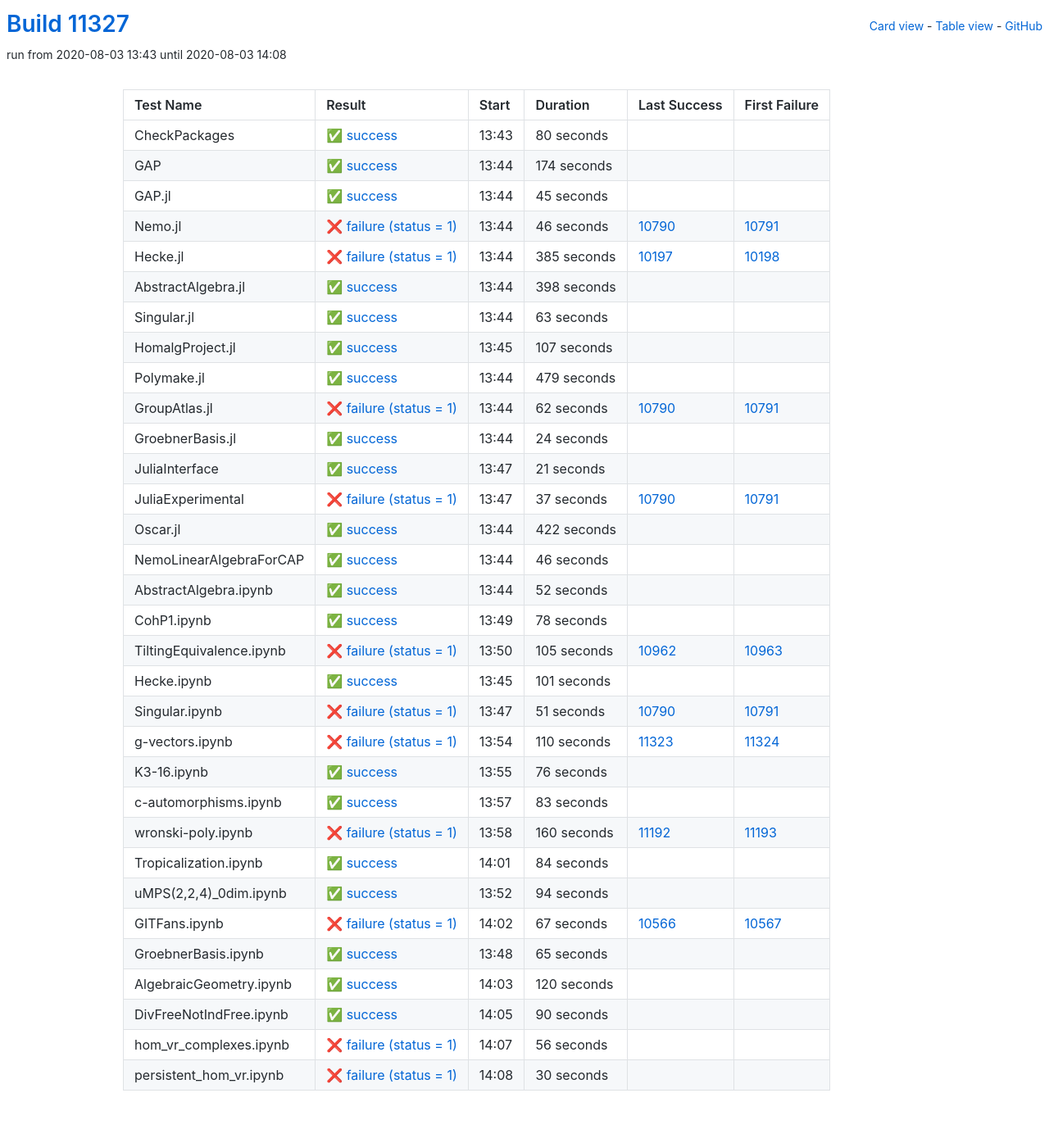
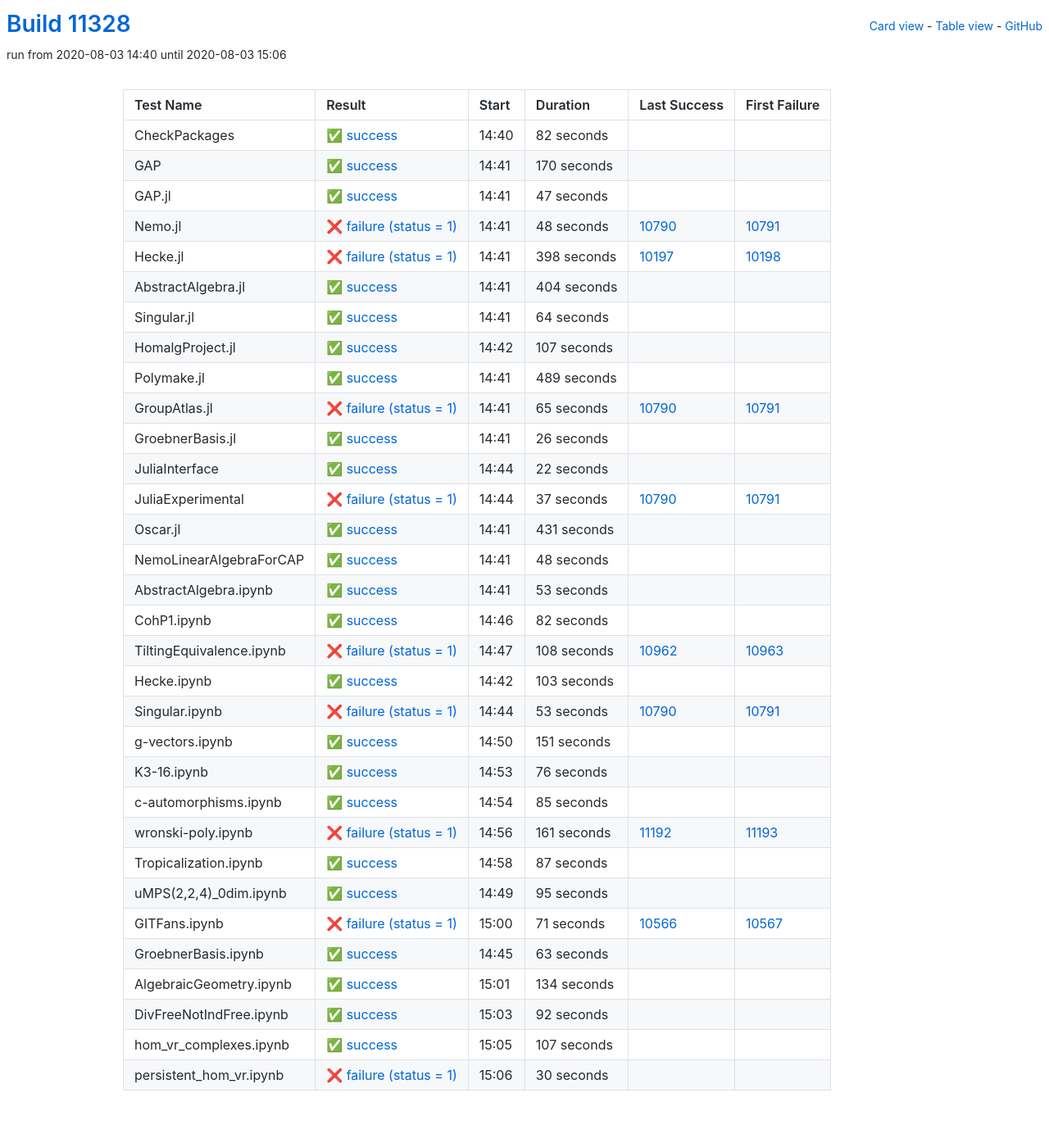
Before and after one commit to oscar-system/oscar-ci-status, a Jekyll site: the page built from table.html, in a window 1280 px wide. Shown: the whole page at 82% size. Built offline with Jekyll 4.4.1, drawn with Linux system fonts in a browser that asks for light colours.

Commit message:
Build #11328

```diff
--- a/_data/ci.yml
+++ b/_data/ci.yml
@@ -1,6 +1,6 @@
 ---
-build: 11327
-build_url: https://oscarci.mathematik.uni-kl.de/job/oscar/11327/
+build: 11328
+build_url: https://oscarci.mathematik.uni-kl.de/job/oscar/11328/
 job: oscar
 organization: oscar-system
 repo: oscar-ci-status
@@ -8,92 +8,92 @@
 tests:
 - name: CheckPackages
   id: checkpackages
-  log: https://oscarci.mathematik.uni-kl.de/job/oscar/11327/artifact/logs/build-11327/CheckPackages.log
-  start: 2020-08-03 13:43
+  log: https://oscarci.mathematik.uni-kl.de/job/oscar/11328/artifact/logs/build-11328/CheckPackages.log
+  start: 2020-08-03 14:40
   success: true
   exitcode: 0
   status: success
-  duration: 80
+  duration: 82
   last_success: false
   last_success_url:
   first_failure: false
   first_failure_url:
 - name: GAP
   id: gap
-  log: https://oscarci.mathematik.uni-kl.de/job/oscar/11327/artifact/logs/build-11327/GAP.log
-  start: 2020-08-03 13:44
+  log: https://oscarci.mathematik.uni-kl.de/job/oscar/11328/artifact/logs/build-11328/GAP.log
+  start: 2020-08-03 14:41
   success: true
   exitcode: 0
   status: success
-  duration: 174
+  duration: 170
   last_success: false
   last_success_url:
   first_failure: false
   first_failure_url:
 - name: GAP.jl
   id: gap-jl
-  log: https://oscarci.mathematik.uni-kl.de/job/oscar/11327/artifact/logs/build-11327/GAP.jl.log
-  start: 2020-08-03 13:44
+  log: https://oscarci.mathematik.uni-kl.de/job/oscar/11328/artifact/logs/build-11328/GAP.jl.log
+  start: 2020-08-03 14:41
   success: true
   exitcode: 0
   status: success
-  duration: 45
+  duration: 47
   last_success: false
   last_success_url:
   first_failure: false
   first_failure_url:
 - name: Nemo.jl
   id: nemo-jl
-  log: https://oscarci.mathematik.uni-kl.de/job/oscar/11327/artifact/logs/build-11327/Nemo.jl.log
-  start: 2020-08-03 13:44
+  log: https://oscarci.mathematik.uni-kl.de/job/oscar/11328/artifact/logs/build-11328/Nemo.jl.log
+  start: 2020-08-03 14:41
   success: false
   exitcode: 1
   status: failure
-  duration: 46
+  duration: 48
   last_success: 10790
   last_success_url: https://oscarci.mathematik.uni-kl.de/job/oscar/10790/
   first_failure: 10791
   first_failure_url: https://oscarci.mathematik.uni-kl.de/job/oscar/10791/
 - name: Hecke.jl
   id: hecke-jl
-  log: https://oscarci.mathematik.uni-kl.de/job/oscar/11327/artifact/logs/build-11327/Hecke.jl.log
-  start: 2020-08-03 13:44
+  log: https://oscarci.mathematik.uni-kl.de/job/oscar/11328/artifact/logs/build-11328/Hecke.jl.log
+  start: 2020-08-03 14:41
   success: false
   exitcode: 1
   status: failure
-  duration: 385
+  duration: 398
   last_success: 10197
   last_success_url: https://oscarci.mathematik.uni-kl.de/job/oscar/10197/
   first_failure: 10198
   first_failure_url: https://oscarci.mathematik.uni-kl.de/job/oscar/10198/
 - name: AbstractAlgebra.jl
   id: abstractalgebra-jl
-  log: https://oscarci.mathematik.uni-kl.de/job/oscar/11327/artifact/logs/build-11327/AbstractAlgebra.jl.log
-  start: 2020-08-03 13:44
+  log: https://oscarci.mathematik.uni-kl.de/job/oscar/11328/artifact/logs/build-11328/AbstractAlgebra.jl.log
+  start: 2020-08-03 14:41
   success: true
   exitcode: 0
   status: success
-  duration: 398
+  duration: 404
   last_success: false
   last_success_url:
   first_failure: false
   first_failure_url:
 - name: Singular.jl
   id: singular-jl
-  log: https://oscarci.mathematik.uni-kl.de/job/oscar/11327/artifact/logs/build-11327/Singular.jl.log
-  start: 2020-08-03 13:44
+  log: https://oscarci.mathematik.uni-kl.de/job/oscar/11328/artifact/logs/build-11328/Singular.jl.log
+  start: 2020-08-03 14:41
   success: true
   exitcode: 0
   status: success
-  duration: 63
+  duration: 64
   last_success: false
   last_success_url:
   first_failure: false
   first_failure_url:
 - name: HomalgProject.jl
   id: homalgproject-jl
-  log: https://oscarci.mathematik.uni-kl.de/job/oscar/11327/artifact/logs/build-11327/HomalgProject.jl.log
-  start: 2020-08-03 13:45
+  log: https://oscarci.mathematik.uni-kl.de/job/oscar/11328/artifact/logs/build-11328/HomalgProject.jl.log
+  start: 2020-08-03 14:42
   success: true
   exitcode: 0
   status: success
@@ -104,56 +104,56 @@
   first_failure_url:
 - name: Polymake.jl
   id: polymake-jl
-  log: https://oscarci.mathematik.uni-kl.de/job/oscar/11327/artifact/logs/build-11327/Polymake.jl.log
-  start: 2020-08-03 13:44
+  log: https://oscarci.mathematik.uni-kl.de/job/oscar/11328/artifact/logs/build-11328/Polymake.jl.log
+  start: 2020-08-03 14:41
   success: true
   exitcode: 0
   status: success
-  duration: 479
+  duration: 489
   last_success: false
   last_success_url:
   first_failure: false
   first_failure_url:
 - name: GroupAtlas.jl
   id: groupatlas-jl
-  log: https://oscarci.mathematik.uni-kl.de/job/oscar/11327/artifact/logs/build-11327/GroupAtlas.jl.log
-  start: 2020-08-03 13:44
+  log: https://oscarci.mathematik.uni-kl.de/job/oscar/11328/artifact/logs/build-11328/GroupAtlas.jl.log
+  start: 2020-08-03 14:41
   success: false
   exitcode: 1
   status: failure
-  duration: 62
+  duration: 65
   last_success: 10790
   last_success_url: https://oscarci.mathematik.uni-kl.de/job/oscar/10790/
   first_failure: 10791
   first_failure_url: https://oscarci.mathematik.uni-kl.de/job/oscar/10791/
 - name: GroebnerBasis.jl
   id: groebnerbasis-jl
-  log: https://oscarci.mathematik.uni-kl.de/job/oscar/11327/artifact/logs/build-11327/GroebnerBasis.jl.log
-  start: 2020-08-03 13:44
+  log: https://oscarci.mathematik.uni-kl.de/job/oscar/11328/artifact/logs/build-11328/GroebnerBasis.jl.log
+  start: 2020-08-03 14:41
   success: true
   exitcode: 0
   status: success
-  duration: 24
+  duration: 26
   last_success: false
   last_success_url:
   first_failure: false
   first_failure_url:
 - name: JuliaInterface
   id: juliainterface
-  log: https://oscarci.mathematik.uni-kl.de/job/oscar/11327/artifact/logs/build-11327/JuliaInterface.log
-  start: 2020-08-03 13:47
+  log: https://oscarci.mathematik.uni-kl.de/job/oscar/11328/artifact/logs/build-11328/JuliaInterface.log
+  start: 2020-08-03 14:44
   success: true
   exitcode: 0
   status: success
-  duration: 21
+  duration: 22
   last_success: false
   last_success_url:
   first_failure: false
   first_failure_url:
 - name: JuliaExperimental
   id: juliaexperimental
-  log: https://oscarci.mathematik.uni-kl.de/job/oscar/11327/artifact/logs/build-11327/JuliaExperimental.log
-  start: 2020-08-03 13:47
+  log: https://oscarci.mathematik.uni-kl.de/job/oscar/11328/artifact/logs/build-11328/JuliaExperimental.log
+  start: 2020-08-03 14:44
   success: false
   exitcode: 1
   status: failure
@@ -164,104 +164,104 @@
   first_failure_url: https://oscarci.mathematik.uni-kl.de/job/oscar/10791/
 - name: Oscar.jl
   id: oscar-jl
-  log: https://oscarci.mathematik.uni-kl.de/job/oscar/11327/artifact/logs/build-11327/Oscar.jl.log
-  start: 2020-08-03 13:44
+  log: https://oscarci.mathematik.uni-kl.de/job/oscar/11328/artifact/logs/build-11328/Oscar.jl.log
+  start: 2020-08-03 14:41
   success: true
   exitcode: 0
   status: success
-  duration: 422
+  duration: 431
   last_success: false
   last_success_url:
   first_failure: false
   first_failure_url:
 - name: NemoLinearAlgebraForCAP
   id: nemolinearalgebraforcap
-  log: https://oscarci.mathematik.uni-kl.de/job/oscar/11327/artifact/logs/build-11327/NemoLinearAlgebraForCAP.log
-  start: 2020-08-03 13:44
+  log: https://oscarci.mathematik.uni-kl.de/job/oscar/11328/artifact/logs/build-11328/NemoLinearAlgebraForCAP.log
+  start: 2020-08-03 14:41
   success: true
   exitcode: 0
   status: success
-  duration: 46
+  duration: 48
   last_success: false
   last_success_url:
   first_failure: false
   first_failure_url:
 - name: AbstractAlgebra.ipynb
   id: abstractalgebra-ipynb
-  log: https://oscarci.mathematik.uni-kl.de/job/oscar/11327/artifact/logs/build-11327/AbstractAlgebra.ipynb.log
-  start: 2020-08-03 13:44
+  log: https://oscarci.mathematik.uni-kl.de/job/oscar/11328/artifact/logs/build-11328/AbstractAlgebra.ipynb.log
+  start: 2020-08-03 14:41
   success: true
   exitcode: 0
   status: success
-  duration: 52
+  duration: 53
   last_success: false
   last_success_url:
   first_failure: false
   first_failure_url:
 - name: CohP1.ipynb
   id: cohp1-ipynb
-  log: https://oscarci.mathematik.uni-kl.de/job/oscar/11327/artifact/logs/build-11327/CohP1.ipynb.log
-  start: 2020-08-03 13:49
+  log: https://oscarci.mathematik.uni-kl.de/job/oscar/11328/artifact/logs/build-11328/CohP1.ipynb.log
+  start: 2020-08-03 14:46
   success: true
   exitcode: 0
   status: success
-  duration: 78
+  duration: 82
   last_success: false
   last_success_url:
   first_failure: false
   first_failure_url:
 - name: TiltingEquivalence.ipynb
   id: tiltingequivalence-ipynb
-  log: https://oscarci.mathematik.uni-kl.de/job/oscar/11327/artifact/logs/build-11327/TiltingEquivalence.ipynb.log
-  start: 2020-08-03 13:50
+  log: https://oscarci.mathematik.uni-kl.de/job/oscar/11328/artifact/logs/build-11328/TiltingEquivalence.ipynb.log
+  start: 2020-08-03 14:47
   success: false
   exitcode: 1
   status: failure
-  duration: 105
+  duration: 108
   last_success: 10962
   last_success_url: https://oscarci.mathematik.uni-kl.de/job/oscar/10962/
   first_failure: 10963
   first_failure_url: https://oscarci.mathematik.uni-kl.de/job/oscar/10963/
 - name: Hecke.ipynb
   id: hecke-ipynb
-  log: https://oscarci.mathematik.uni-kl.de/job/oscar/11327/artifact/logs/build-11327/Hecke.ipynb.log
-  start: 2020-08-03 13:45
+  log: https://oscarci.mathematik.uni-kl.de/job/oscar/11328/artifact/logs/build-11328/Hecke.ipynb.log
+  start: 2020-08-03 14:42
   success: true
   exitcode: 0
   status: success
-  duration: 101
+  duration: 103
   last_success: false
   last_success_url:
   first_failure: false
   first_failure_url:
 - name: Singular.ipynb
   id: singular-ipynb
-  log: https://oscarci.mathematik.uni-kl.de/job/oscar/11327/artifact/logs/build-11327/Singular.ipynb.log
-  start: 2020-08-03 13:47
+  log: https://oscarci.mathematik.uni-kl.de/job/oscar/11328/artifact/logs/build-11328/Singular.ipynb.log
+  start: 2020-08-03 14:44
   success: false
   exitcode: 1
   status: failure
-  duration: 51
+  duration: 53
   last_success: 10790
   last_success_url: https://oscarci.mathematik.uni-kl.de/job/oscar/10790/
   first_failure: 10791
   first_failure_url: https://oscarci.mathematik.uni-kl.de/job/oscar/10791/
 - name: g-vectors.ipynb
   id: g-vectors-ipynb
-  log: https://oscarci.mathematik.uni-kl.de/job/oscar/11327/artifact/logs/build-11327/g-vectors.ipynb.log
-  start: 2020-08-03 13:54
-  success: false
-  exitcode: 1
-  status: failure
-  duration: 110
-  last_success: 11323
-  last_success_url: https://oscarci.mathematik.uni-kl.de/job/oscar/11323/
-  first_failure: 11324
-  first_failure_url: https://oscarci.mathematik.uni-kl.de/job/oscar/11324/
+  log: https://oscarci.mathematik.uni-kl.de/job/oscar/11328/artifact/logs/build-11328/g-vectors.ipynb.log
+  start: 2020-08-03 14:50
+  success: true
+  exitcode: 0
+  status: success
+  duration: 151
+  last_success: false
+  last_success_url:
+  first_failure: false
+  first_failure_url:
 - name: K3-16.ipynb
   id: k3-16-ipynb
-  log: https://oscarci.mathematik.uni-kl.de/job/oscar/11327/artifact/logs/build-11327/K3-16.ipynb.log
-  start: 2020-08-03 13:55
+  log: https://oscarci.mathematik.uni-kl.de/job/oscar/11328/artifact/logs/build-11328/K3-16.ipynb.log
+  start: 2020-08-03 14:53
   success: true
   exitcode: 0
   status: success
@@ -272,116 +272,116 @@
   first_failure_url:
 - name: c-automorphisms.ipynb
   id: c-automorphisms-ipynb
-  log: https://oscarci.mathematik.uni-kl.de/job/oscar/11327/artifact/logs/build-11327/c-automorphisms.ipynb.log
-  start: 2020-08-03 13:57
+  log: https://oscarci.mathematik.uni-kl.de/job/oscar/11328/artifact/logs/build-11328/c-automorphisms.ipynb.log
+  start: 2020-08-03 14:54
   success: true
   exitcode: 0
   status: success
-  duration: 83
+  duration: 85
   last_success: false
   last_success_url:
   first_failure: false
   first_failure_url:
 - name: wronski-poly.ipynb
   id: wronski-poly-ipynb
-  log: https://oscarci.mathematik.uni-kl.de/job/oscar/11327/artifact/logs/build-11327/wronski-poly.ipynb.log
-  start: 2020-08-03 13:58
+  log: https://oscarci.mathematik.uni-kl.de/job/oscar/11328/artifact/logs/build-11328/wronski-poly.ipynb.log
+  start: 2020-08-03 14:56
   success: false
   exitcode: 1
   status: failure
-  duration: 160
+  duration: 161
   last_success: 11192
   last_success_url: https://oscarci.mathematik.uni-kl.de/job/oscar/11192/
   first_failure: 11193
   first_failure_url: https://oscarci.mathematik.uni-kl.de/job/oscar/11193/
 - name: Tropicalization.ipynb
   id: tropicalization-ipynb
-  log: https://oscarci.mathematik.uni-kl.de/job/oscar/11327/artifact/logs/build-11327/Tropicalization.ipynb.log
-  start: 2020-08-03 14:01
+  log: https://oscarci.mathematik.uni-kl.de/job/oscar/11328/artifact/logs/build-11328/Tropicalization.ipynb.log
+  start: 2020-08-03 14:58
   success: true
   exitcode: 0
   status: success
-  duration: 84
+  duration: 87
   last_success: false
   last_success_url:
   first_failure: false
   first_failure_url:
 - name: uMPS(2,2,4)_0dim.ipynb
   id: umps-2-2-4-0dim-ipynb
-  log: https://oscarci.mathematik.uni-kl.de/job/oscar/11327/artifact/logs/build-11327/uMPS-2-2-4-_0dim.ipynb.log
-  start: 2020-08-03 13:52
+  log: https://oscarci.mathematik.uni-kl.de/job/oscar/11328/artifact/logs/build-11328/uMPS-2-2-4-_0dim.ipynb.log
+  start: 2020-08-03 14:49
   success: true
   exitcode: 0
   status: success
-  duration: 94
+  duration: 95
   last_success: false
   last_success_url:
   first_failure: false
   first_failure_url:
 - name: GITFans.ipynb
   id: gitfans-ipynb
-  log: https://oscarci.mathematik.uni-kl.de/job/oscar/11327/artifact/logs/build-11327/GITFans.ipynb.log
-  start: 2020-08-03 14:02
+  log: https://oscarci.mathematik.uni-kl.de/job/oscar/11328/artifact/logs/build-11328/GITFans.ipynb.log
+  start: 2020-08-03 15:00
   success: false
   exitcode: 1
   status: failure
-  duration: 67
+  duration: 71
   last_success: 10566
   last_success_url: https://oscarci.mathematik.uni-kl.de/job/oscar/10566/
   first_failure: 10567
   first_failure_url: https://oscarci.mathematik.uni-kl.de/job/oscar/10567/
 - name: GroebnerBasis.ipynb
   id: groebnerbasis-ipynb
-  log: https://oscarci.mathematik.uni-kl.de/job/oscar/11327/artifact/logs/build-11327/GroebnerBasis.ipynb.log
-  start: 2020-08-03 13:48
+  log: https://oscarci.mathematik.uni-kl.de/job/oscar/11328/artifact/logs/build-11328/GroebnerBasis.ipynb.log
+  start: 2020-08-03 14:45
   success: true
   exitcode: 0
   status: success
-  duration: 65
+  duration: 63
   last_success: false
   last_success_url:
   first_failure: false
   first_failure_url:
 - name: AlgebraicGeometry.ipynb
   id: algebraicgeometry-ipynb
-  log: https://oscarci.mathematik.uni-kl.de/job/oscar/11327/artifact/logs/build-11327/AlgebraicGeometry.ipynb.log
-  start: 2020-08-03 14:03
+  log: https://oscarci.mathematik.uni-kl.de/job/oscar/11328/artifact/logs/build-11328/AlgebraicGeometry.ipynb.log
+  start: 2020-08-03 15:01
   success: true
   exitcode: 0
   status: success
-  duration: 120
+  duration: 134
   last_success: false
   last_success_url:
   first_failure: false
   first_failure_url:
 - name: DivFreeNotIndFree.ipynb
   id: divfreenotindfree-ipynb
-  log: https://oscarci.mathematik.uni-kl.de/job/oscar/11327/artifact/logs/build-11327/DivFreeNotIndFree.ipynb.log
-  start: 2020-08-03 14:05
+  log: https://oscarci.mathematik.uni-kl.de/job/oscar/11328/artifact/logs/build-11328/DivFreeNotIndFree.ipynb.log
+  start: 2020-08-03 15:03
   success: true
   exitcode: 0
   status: success
-  duration: 90
+  duration: 92
   last_success: false
   last_success_url:
   first_failure: false
   first_failure_url:
 - name: hom_vr_complexes.ipynb
   id: hom-vr-complexes-ipynb
-  log: https://oscarci.mathematik.uni-kl.de/job/oscar/11327/artifact/logs/build-11327/hom_vr_complexes.ipynb.log
-  start: 2020-08-03 14:07
-  success: false
-  exitcode: 1
-  status: failure
-  duration: 56
+  log: https://oscarci.mathematik.uni-kl.de/job/oscar/11328/artifact/logs/build-11328/hom_vr_complexes.ipynb.log
+  start: 2020-08-03 15:05
+  success: true
+  exitcode: 0
+  status: success
+  duration: 107
   last_success: false
   last_success_url:
   first_failure: false
   first_failure_url:
 - name: persistent_hom_vr.ipynb
   id: persistent-hom-vr-ipynb
-  log: https://oscarci.mathematik.uni-kl.de/job/oscar/11327/artifact/logs/build-11327/persistent_hom_vr.ipynb.log
-  start: 2020-08-03 14:08
+  log: https://oscarci.mathematik.uni-kl.de/job/oscar/11328/artifact/logs/build-11328/persistent_hom_vr.ipynb.log
+  start: 2020-08-03 15:06
   success: false
   exitcode: 1
   status: failure
```
Also changed, not shown: README.md.
